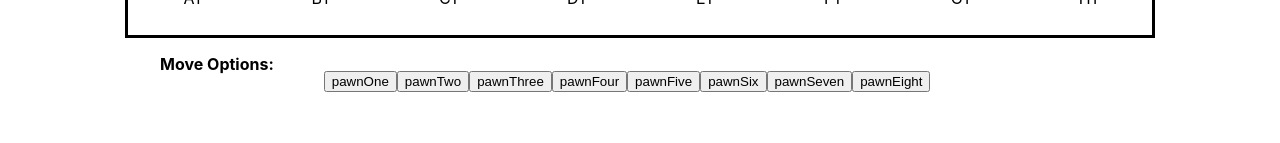
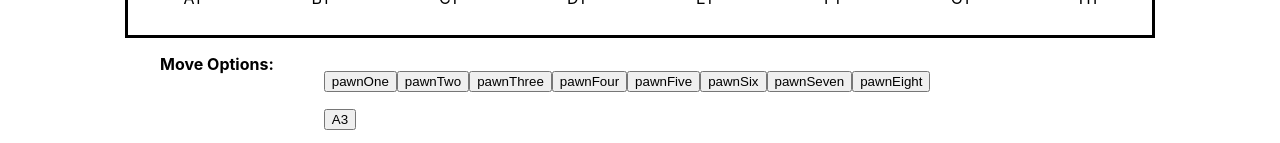
Before and after one commit to jjwebdev1865/typescriptGames, a React (Create React App) app in the folder chess/: page / in a window 1280 px wide. Both pictures are taken after a click on the button "pawnOne". Shown: the part 659-802 px from the top of the page. Built offline with nearby package versions, Linux system fonts and the light colour scheme.

Commit message:
two step move process

```diff
--- a/chess/src/components/movesTile.tsx
+++ b/chess/src/components/movesTile.tsx
@@ -1,4 +1,4 @@
-import React, { useContext } from "react"
+import React, { useContext, useState } from "react"
 import { PlayersContext } from "../context/players.context"
 import { PieceInfo, Player } from "../types/models"
 import { GameContext } from "../context/game.context"
@@ -8,28 +8,53 @@ interface MovesTileProps {
 }
 export const MovesTile = ({ player }: MovesTileProps) => {
   const { changeTurn } = useContext(GameContext)
-  const {  handlePieceMove, getMoveOptions } = useContext(PlayersContext)
+  const { handlePieceMove, getMoveOptions } = useContext(PlayersContext)
+  const [moveOptions, setMoveOptions] = useState([] as (string | PieceInfo)[][])
+
+  const handleMoveOptions = (piece: string, pieceInfo: PieceInfo) => {
+    const newPosition = getMoveOptions(pieceInfo.position)
+
+    const newMoveOption = [piece, {
+      ...pieceInfo,
+      position: newPosition
+    }]
+
+    setMoveOptions([newMoveOption])
+  }
 
   const handlePawnMove = (piece: string, pieceInfo: PieceInfo) => {
-    // TODO: get move options
-    const newPosition = getMoveOptions(pieceInfo.position)
-    handlePieceMove(piece, {
-      name: pieceInfo.name,
-      position: newPosition
-    })
+    handlePieceMove(piece, pieceInfo)
+    setMoveOptions([])
     // changeTurn()
   }
+
+  const displayMoves = () => {
+    return (
+      <ul style={{ listStyle: 'none', display: 'flex'}}>
+        {moveOptions.map(option => {
+          const piece = option[0] as string
+          const pieceInfo = option[1] as PieceInfo
+          return (
+            <li key={`move-option-${option}`}>
+              <button onClick={() => handlePawnMove(piece, pieceInfo)}>{pieceInfo.position}</button>
+            </li>
+          )}
+        )}
+      </ul>
+    )
+  }
+
 
   return (
     <div>
       <ul style={{ listStyle: 'none', display: 'flex'}}>
         {Object.entries(player.pieces).map(([key, value]) => (
           <li key={key}>
-            <button onClick={() => handlePawnMove(key, value)}>{key}</button>
+            <button onClick={() => handleMoveOptions(key, value)}>{key}</button>
           </li>
         ))}
-
       </ul>
+      {moveOptions.length > 0 && displayMoves()}
     </div>
   )
 }
```
